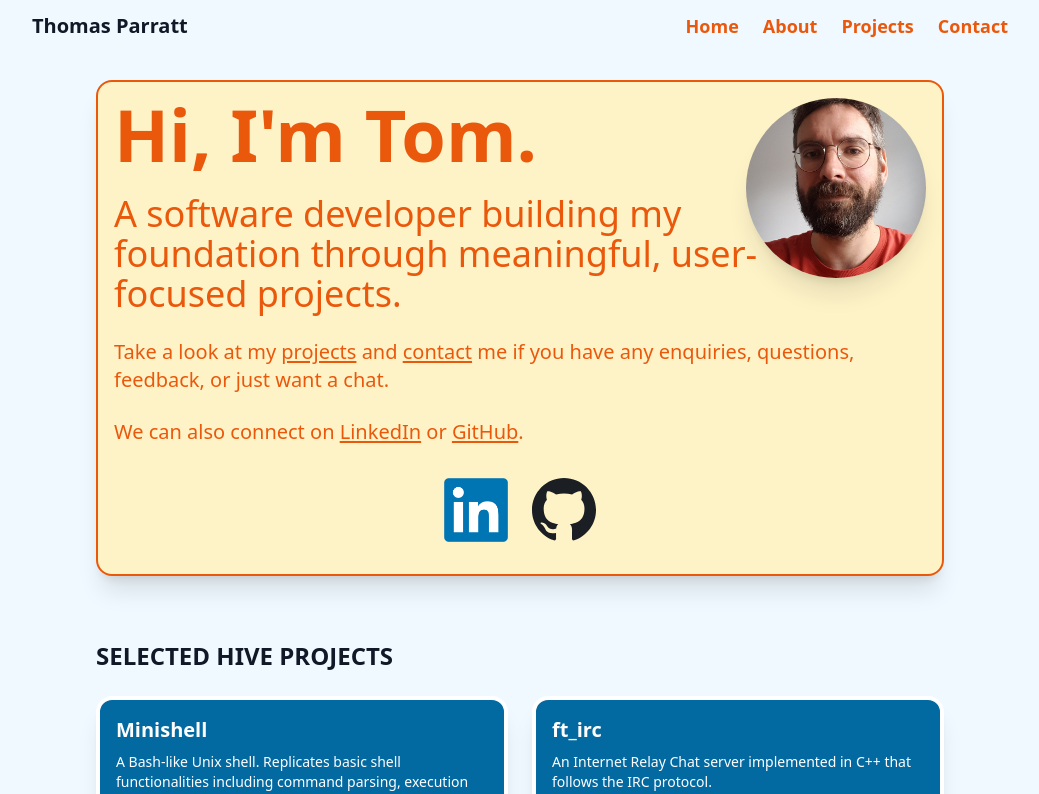
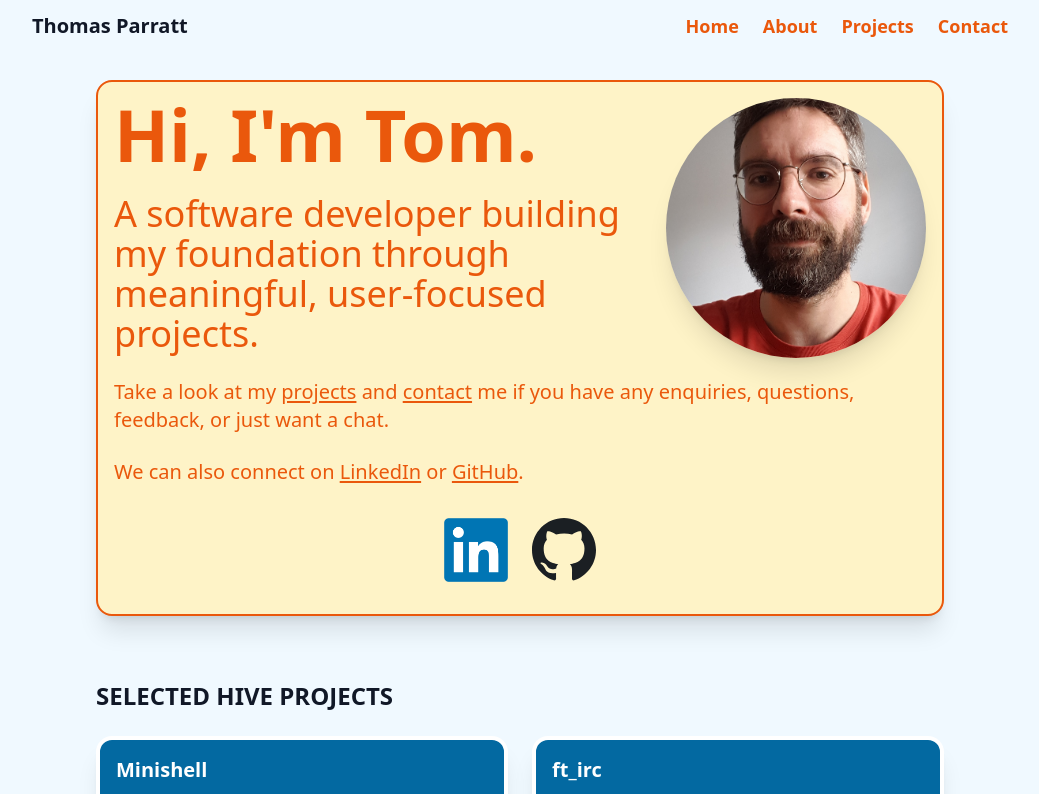
Before and after one commit to ThomasParratt/portfolio, a React (Vite) app: page / in a window 1280 px wide. Shown: the top 794 px of the page, without its empty margins (120-1159 px from the left). Built offline with nearby package versions, Linux system fonts and the light colour scheme.

Commit message:
update image size

```diff
--- a/src/components/Home.jsx
+++ b/src/components/Home.jsx
@@ -43,7 +43,7 @@ export default function Home() {
                             <h1 className="text-5xl md:text-7xl text-orange-600 font-semibold">
                                 Hi, I'm Tom.
                             </h1>
-                            <p className="text-2xl md:text-4xl mt-6 font-medium text-orange-600 max-w-2xl">
+                            <p className="text-2xl md:text-4xl mt-6 font-medium text-orange-600 max-w-lg">
                                 A software developer building my foundation through meaningful, user-focused projects.
                             </p>
                             <p className="mt-6 text-orange-600 text-base font-medium md:text-xl leading-relaxed">
@@ -100,7 +100,7 @@ export default function Home() {
                             <img
                                 src={me}
                                 alt="Tom"
-                                className="absolute top-4 right-4 w-[180px] h-[180px] object-cover rounded-full shadow-xl cursor-pointer"
+                                className="absolute top-4 right-4 w-[260px] h-[260px] object-cover rounded-full shadow-xl cursor-pointer"
 
                                 onClick={handleShowPong}
                             />
```
